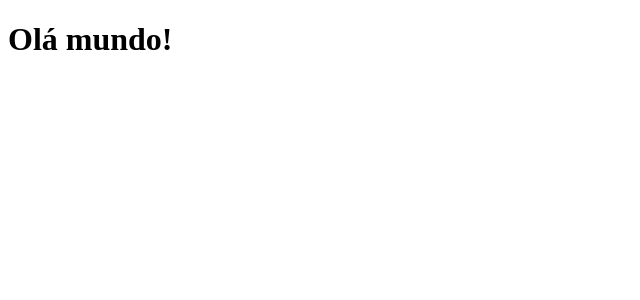
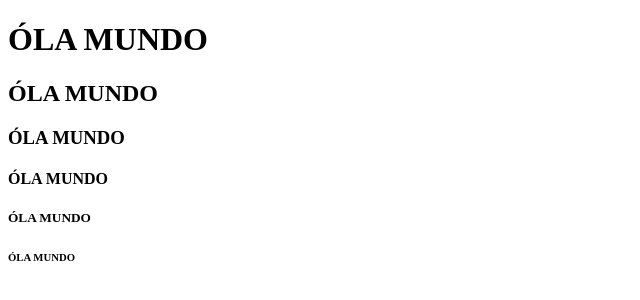
Before and after one commit to BrunoApr/Softweresaula01, a plain HTML site: page index.html in a window 1280 px wide. Shown: the whole page, without its empty margins (0-640 px from the left). Drawn offline with Linux system fonts and the light colour scheme.

Commit message:
CRIANDO TITULOS

```diff
--- a/index.html
+++ b/index.html
@@ -3,9 +3,14 @@
 <head>
     <meta charset="UTF-8">
     <meta name="viewport" content="width=device-width, initial-scale=1.0">
-    <title>meu primeiro site</title>
+    <title>Calculadora de média</title>
 </head>
 <body>
-    <h1>Olá mundo!</h1>
+    <h1>ÓLA MUNDO</h1>
+    <h2>ÓLA MUNDO</h2>
+    <h3>ÓLA MUNDO</h3>
+    <h4>ÓLA MUNDO</h4>
+    <h5>ÓLA MUNDO</h5>
+    <h6>ÓLA MUNDO</h6>
 </body>
 </html>
```
